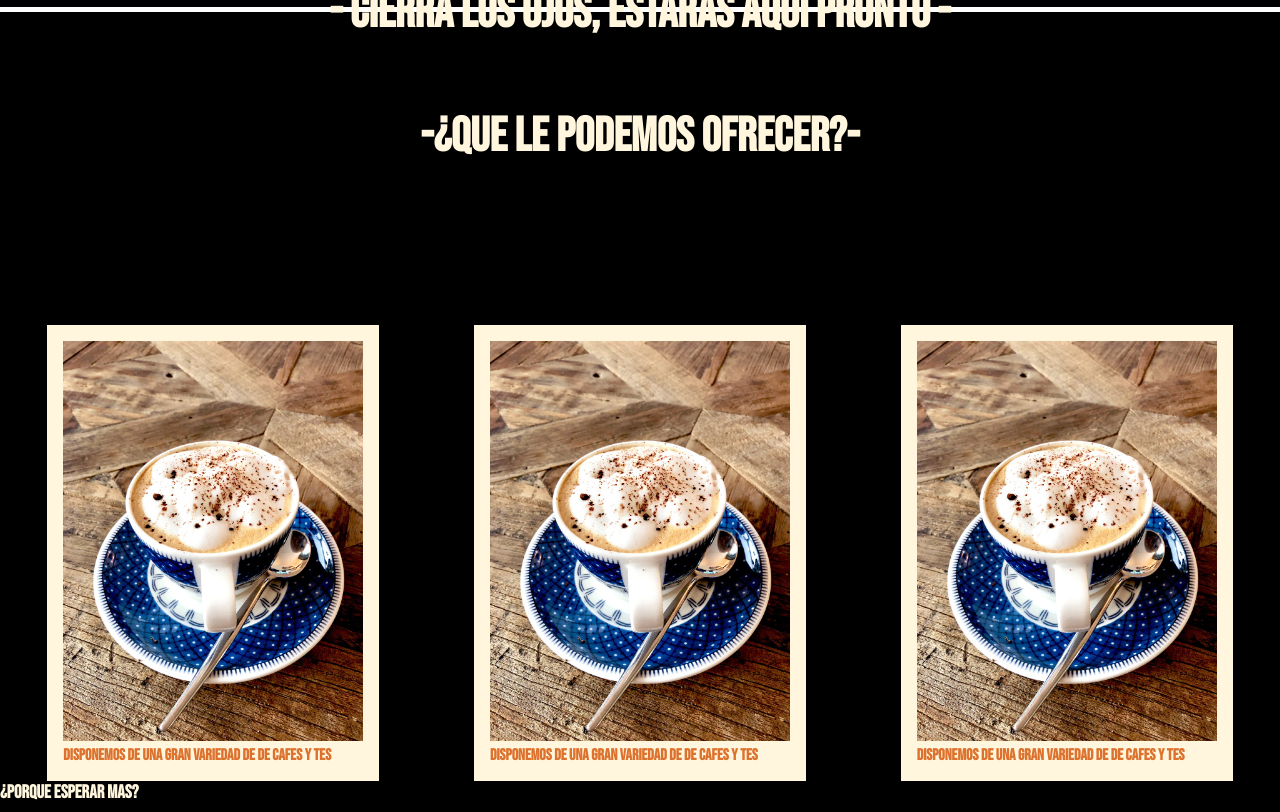
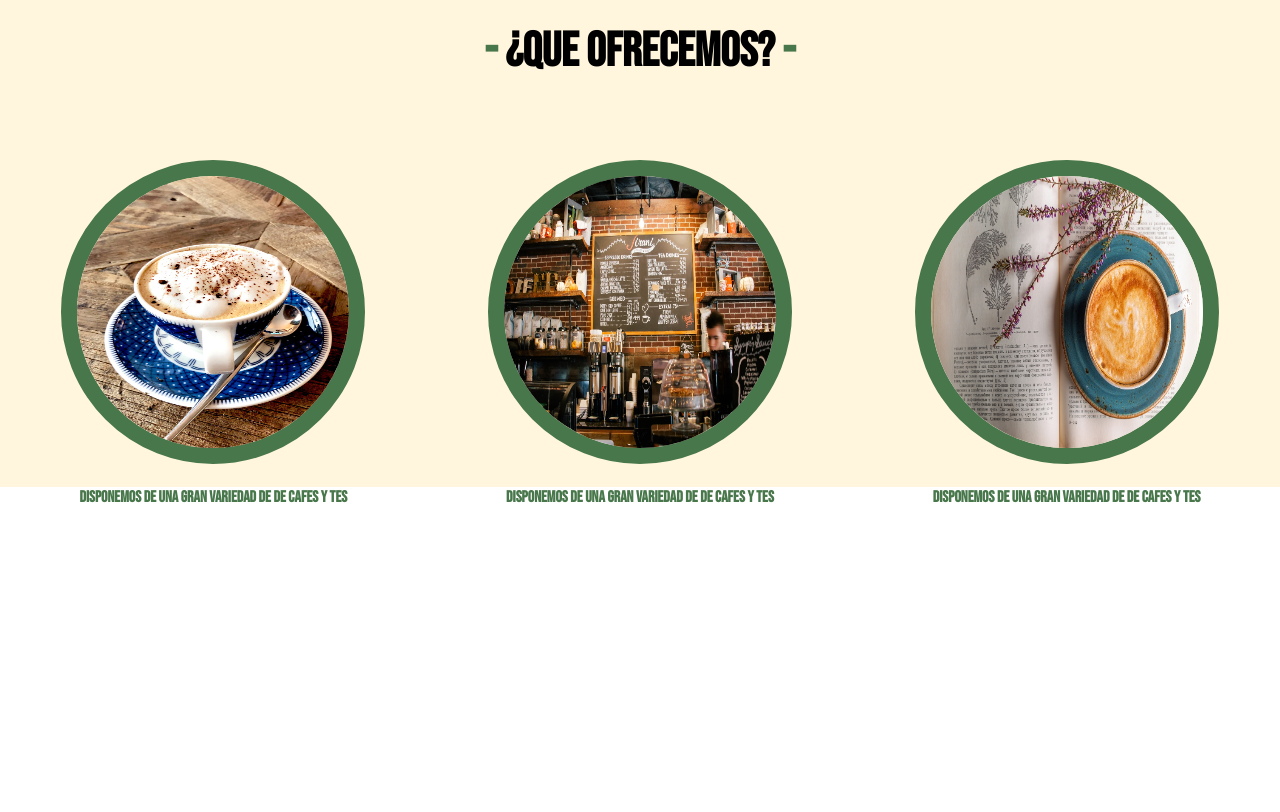
Before and after one commit to Danuubis/LLMM, a plain HTML site: page index.html in a window 1280 px wide. Shown: the part 873-1685 px from the top of the page. After the commit the page ends 1380 px from the top, so only its background shows below. Drawn offline with Linux system fonts and the light colour scheme.

Commit message:
Add files via upload

```diff
--- a/index.css
+++ b/index.css
@@ -21,16 +21,18 @@ HEADER INICIO
 
 header{
     background-color: black;
-        color: #FFF6DD ;
-
-
-
+    color: #FFF6DD ;
+    top: 0;
+    position: fixed;
+    width: 100%;
 }
 
 nav {
     display: flex;
     justify-content: space-between;
     align-items: center;
+
+
 }
 
 nav .logo img{
@@ -104,9 +106,9 @@ MAIN FINAL
 */
 
 .servicios{
-    background-color: black;
-    height: 100vh;
-    color: #FFF6DD;
+    background-color: #FFF6DD;
+    height: 70vh;
+    color: black;
     display: flex;
     flex-direction: column;
 
@@ -123,17 +125,27 @@ MAIN FINAL
 
     justify-content: space-around;
     display: flex;
-    flex-direction: row;
-    margin-top: 20vh;
+
+
+    margin-top: 5rem;
 }
 
 .servicios_cards .card img{
-    height: 25rem;
+    height: 17rem;
+    width: 17rem;
+    border-radius: 50%;
+    border: 1em solid #48774b;
+}
+
+.servicios_cards .card {
+    align-items: center;
+    display: flex;
+    flex-direction: column;
+    gap: 1.5em;
+    color: #48774b;
 
 }
 
-.servicios_cards .card {
-    background-color: #FFF6DD;
-    padding: 1em;
-    color: #DD722E;
+.servicios span {
+    color: #48774b;
 }
--- a/index.html
+++ b/index.html
@@ -36,7 +36,7 @@
     </main>
     <section class="servicios">
             <div class="servicios_titulo">
-                <h1><span>-</span>¿Que le podemos ofrecer?<span>-</span></h1>
+                <h1><span>-</span> ¿Que ofrecemos? <span>-</span></h1>
             </div>
             <div class="servicios_cards">
                     <div class="card">
@@ -45,19 +45,17 @@
 
                     </div>
                     <div class="card">
-                        <img src="imagenes/card1.jpg" alt="">
+                        <img src="imagenes/card2.jpg" alt="">
                         <h4>Disponemos de una gran variedad de de cafes y tes</h4>
 
                     </div>
                     <div class="card">
-                        <img src="imagenes/card1.jpg" alt="">
+                        <img src="imagenes/card3.jpg" alt="">
                         <h4>Disponemos de una gran variedad de de cafes y tes</h4>
 
                     </div>
             </div>
-            <div class="servicios_footer">
-                    <h3>¿Porque esperar mas?</h3>
-            </div>
+
     </section>
 
 </body>
```
